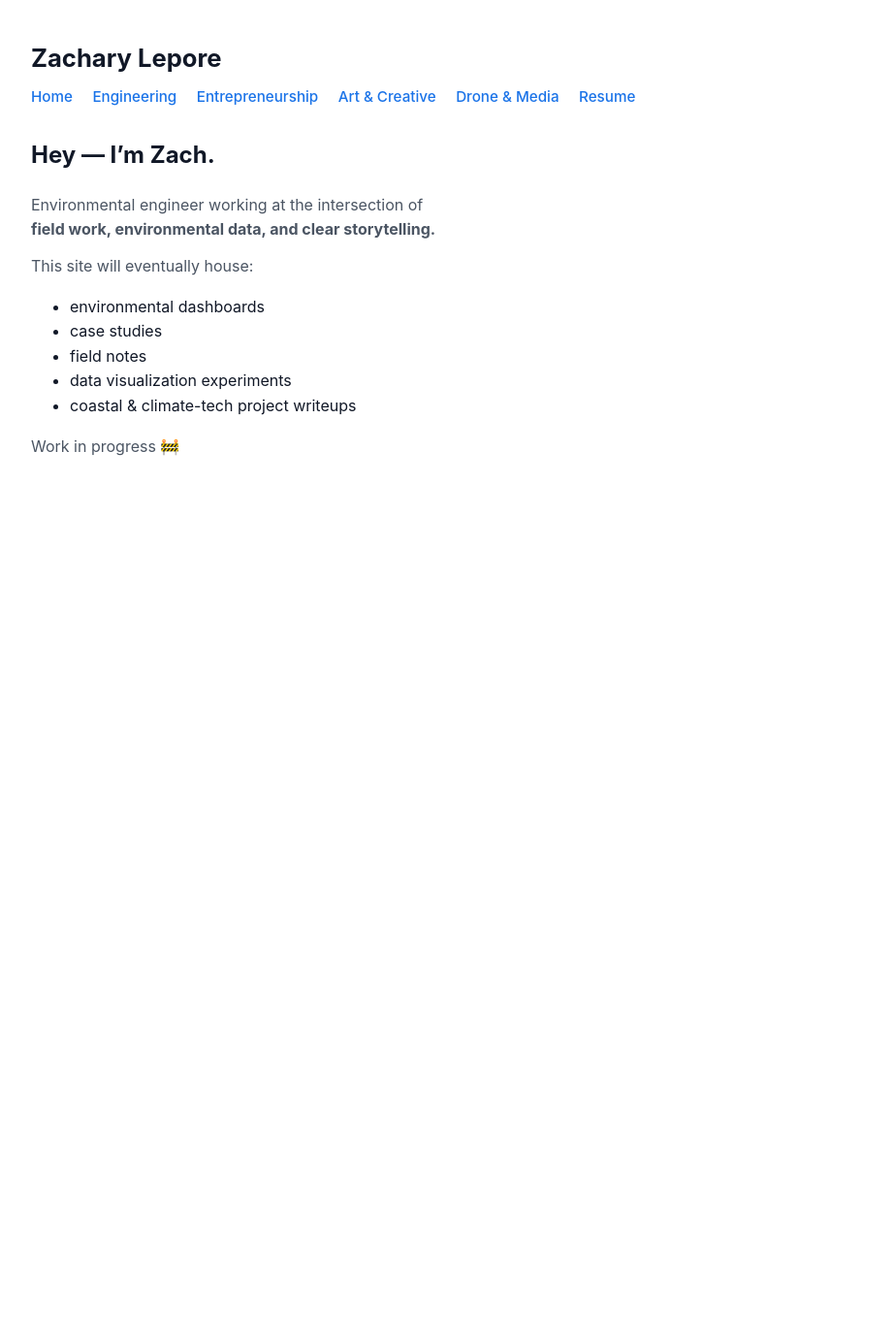
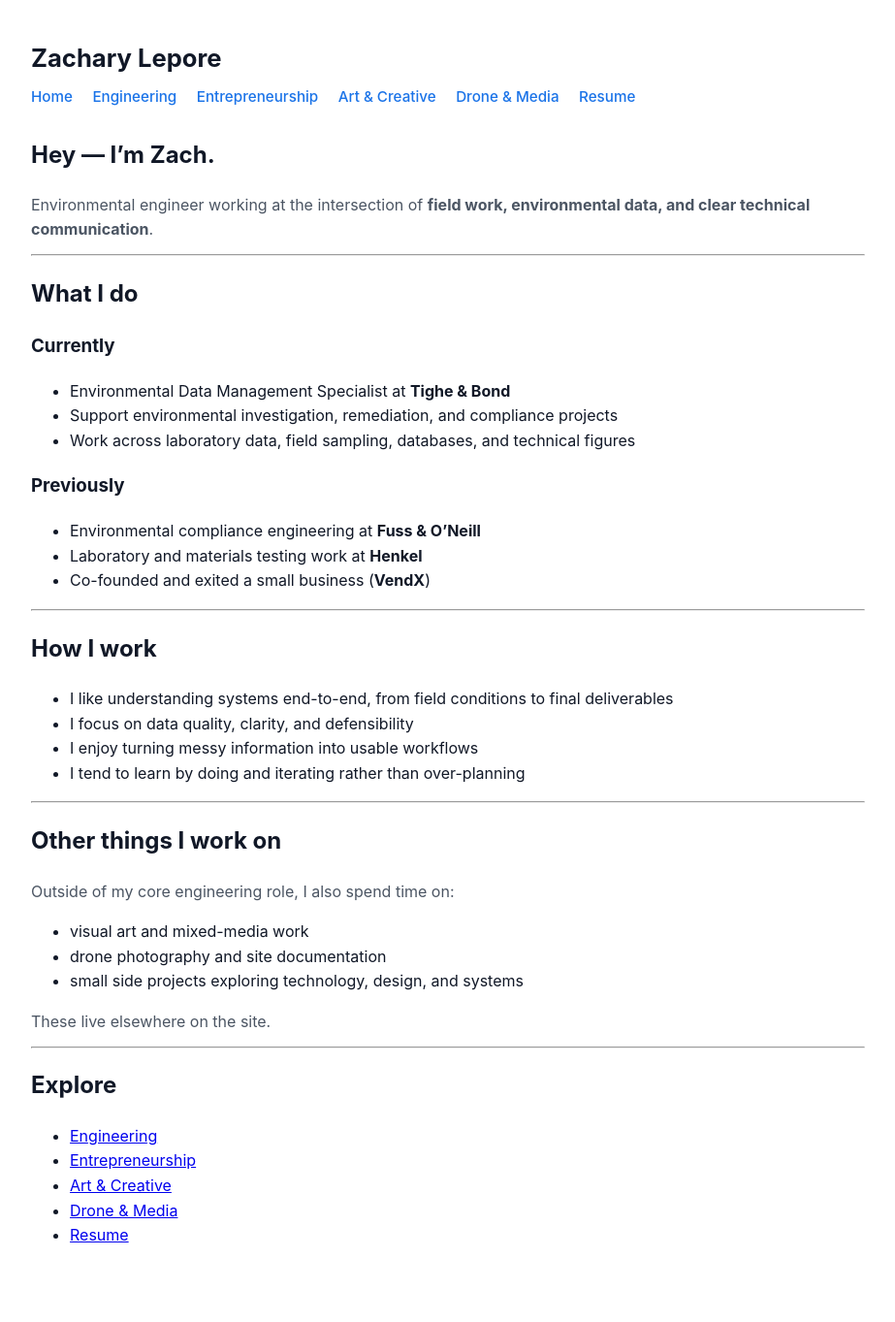
Before and after one commit to zlepore/zachlepore.github.io, a Jekyll site: the page built from index.md, in a window 1280 px wide. Shown: the whole page at 97% size, without its empty margins (178-1101 px from the left). Built offline with Jekyll 4.4.1, drawn with Linux system fonts in a browser that asks for light colours; before the commit the page ends 900 px from its top, so only the background shows below that.

Commit message:
Update index.md

```diff
--- a/index.md
+++ b/index.md
@@ -1,18 +1,52 @@
 ---
 layout: default
-title: Zachary Lepore
+title: Home
 ---
 
 ## Hey — I’m Zach.
 
-Environmental engineer working at the intersection of
-**field work, environmental data, and clear storytelling.**
+Environmental engineer working at the intersection of **field work, environmental data, and clear technical communication**.
 
-This site will eventually house:
-- environmental dashboards
-- case studies
-- field notes
-- data visualization experiments
-- coastal & climate-tech project writeups
+---
 
-Work in progress 🚧
+## What I do
+
+### Currently
+- Environmental Data Management Specialist at **Tighe & Bond**
+- Support environmental investigation, remediation, and compliance projects
+- Work across laboratory data, field sampling, databases, and technical figures
+
+### Previously
+- Environmental compliance engineering at **Fuss & O’Neill**
+- Laboratory and materials testing work at **Henkel**
+- Co-founded and exited a small business (**VendX**)
+
+---
+
+## How I work
+
+- I like understanding systems end-to-end, from field conditions to final deliverables
+- I focus on data quality, clarity, and defensibility
+- I enjoy turning messy information into usable workflows
+- I tend to learn by doing and iterating rather than over-planning
+
+---
+
+## Other things I work on
+
+Outside of my core engineering role, I also spend time on:
+- visual art and mixed-media work
+- drone photography and site documentation
+- small side projects exploring technology, design, and systems
+
+These live elsewhere on the site.
+
+---
+
+## Explore
+
+- [Engineering](/engineering)
+- [Entrepreneurship](/entrepreneurship)
+- [Art & Creative](/creative)
+- [Drone & Media](/drone)
+- [Resume](/resume)
```
